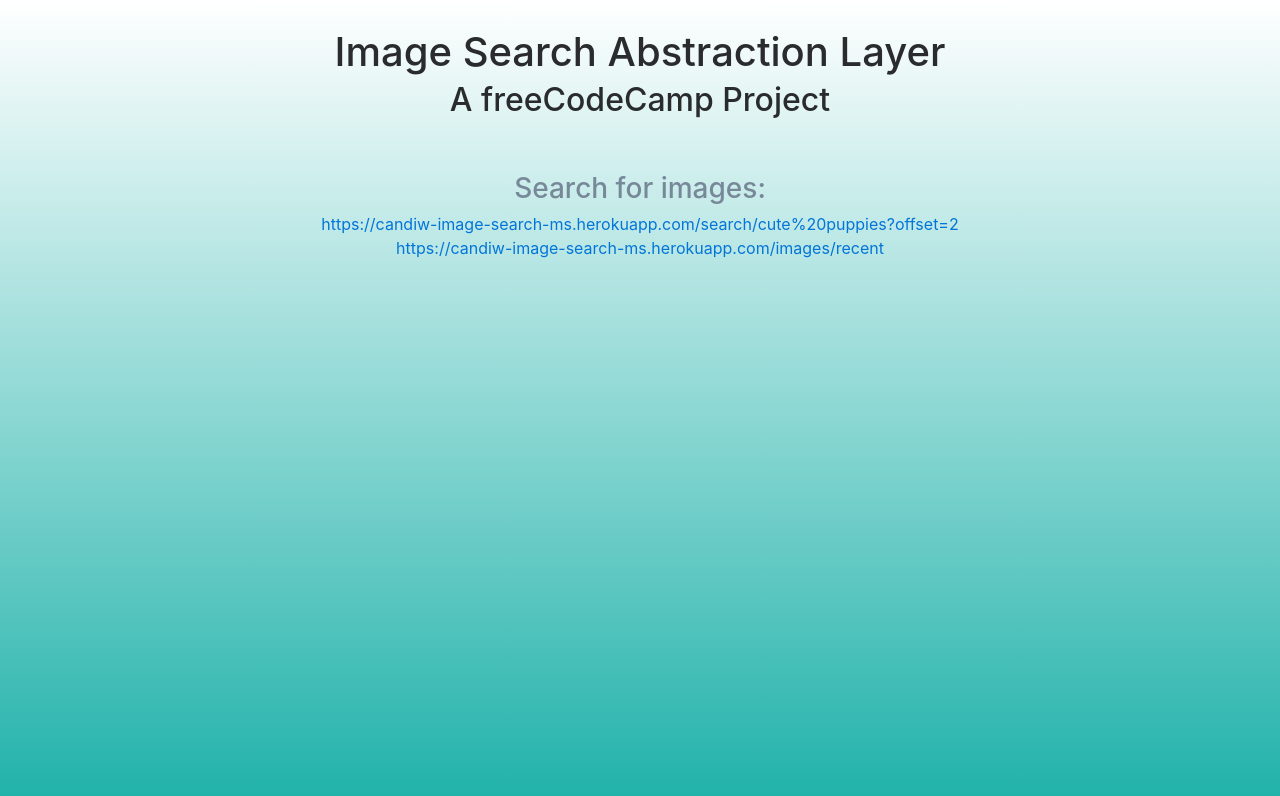
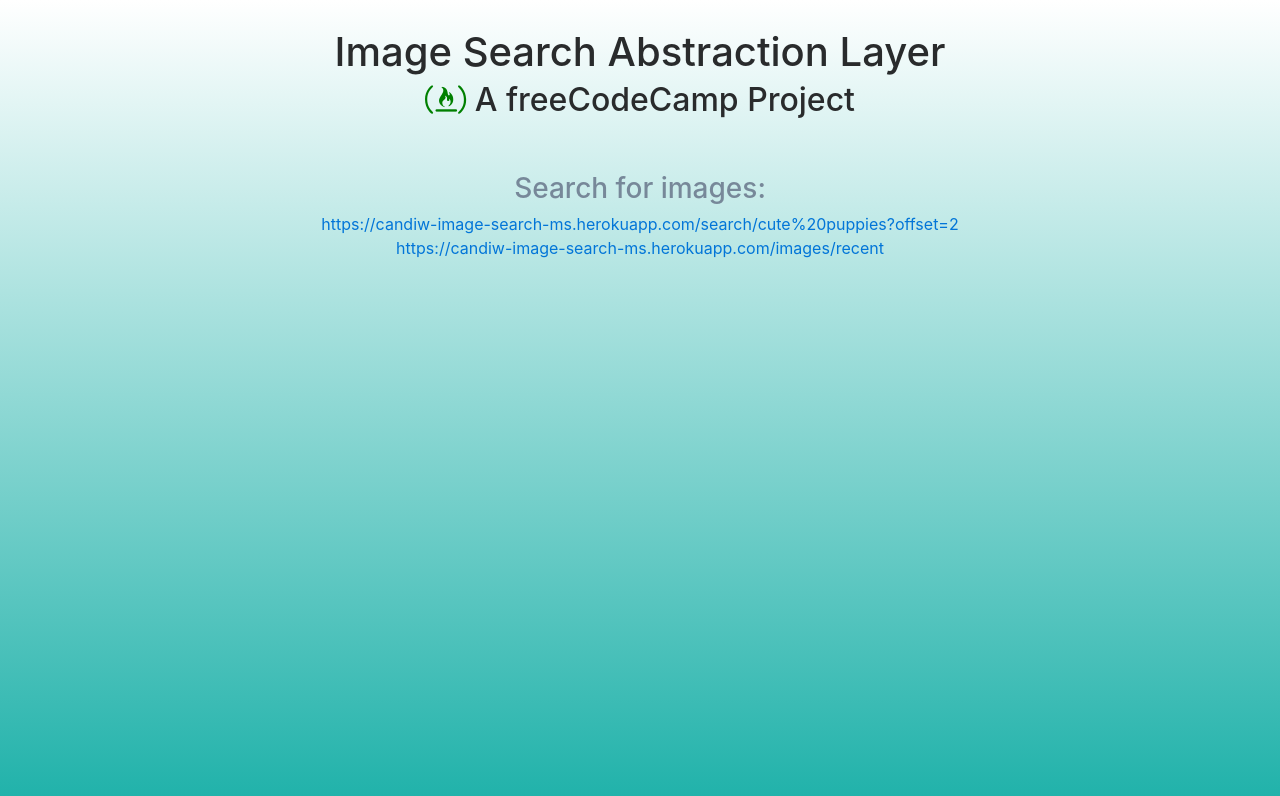
Before and after one commit to CandiW/image-search-microservice, a website: page public/index.html in a window 1280 px wide. Drawn offline with nearby package versions, Linux system fonts and the light colour scheme.

Commit message:
few minor fixes

```diff
--- a/index.js
+++ b/index.js
@@ -6,8 +6,8 @@
 const bodyparser = require('body-parser');
 let mongodb = require('mongodb').MongoClient;
 let app = express();
-//let mLab = "mongodb://herokumecw:herokume@ds163721.mlab.com:63721/image-search-microservice";
-let mLab = "mongodb://localhost:3000/"
+let mLab = "mongodb://herokumecw:herokume@ds163721.mlab.com:63721/image-search-microservice";
+//let mLab = "mongodb://localhost:3000/"
 
 function search(port){
 
--- a/public/index.html
+++ b/public/index.html
@@ -10,7 +10,7 @@
 
 <body>
     <h1>Image Search Abstraction Layer</h1>
-    <h2>A freeCodeCamp Project</h2>
+    <h2><i class="fa fa-free-code-camp"></i> A freeCodeCamp Project</h2>
     <br>
     <br>
     <div id="links">
--- a/public/style.css
+++ b/public/style.css
@@ -8,6 +8,10 @@
     padding: 30px 0px 0px 0px;
 }
 
+.fa-free-code-camp {
+    color: green;
+}
+
 #links {
     color: lightslategray;
 }
```
Also changed, not shown: readme.txt.
